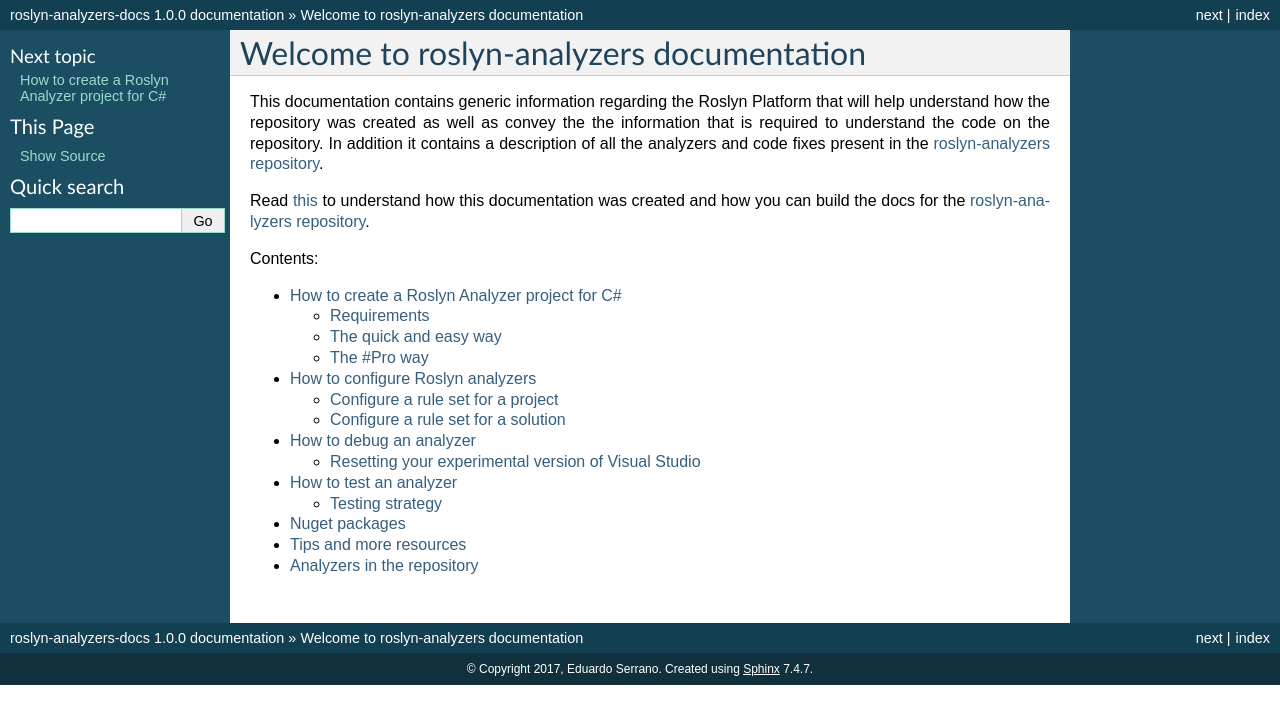
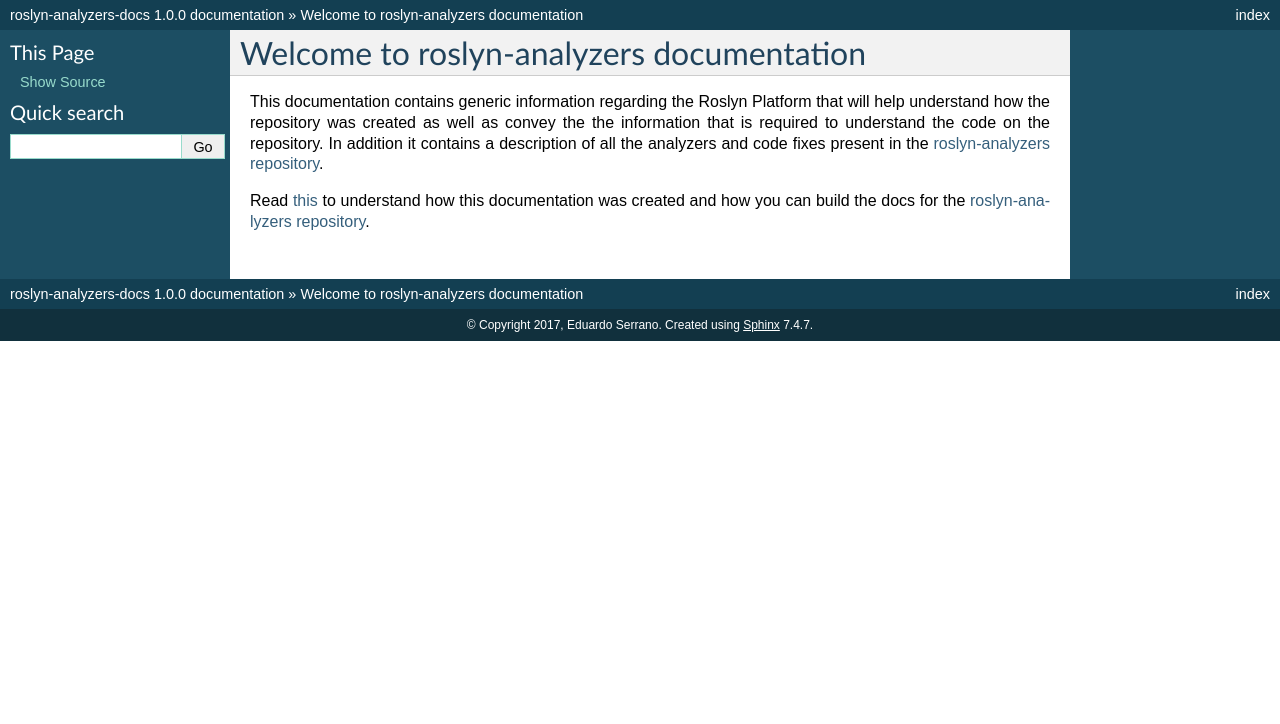
Before and after one commit to edumserrano/roslyn-analyzers, a Sphinx documentation site: the page built from Docs/source/index.rst, in a window 1280 px wide. Shown: the top 724 px of the page. Built offline with Sphinx 7.4.7, drawn with Linux system fonts in a browser that asks for light colours.

Commit message:
breaking docs to test badge

```diff
--- a/Docs/source/index.rst
+++ b/Docs/source/index.rst
@@ -9,11 +9,3 @@
 .. toctree::
    :maxdepth: 2
    :caption: Contents:
-
-   how-to-start
-   config-analyzer
-   how-to-debug
-   how-to-test
-   nuget-packages
-   tips-and-resources
-   analyzers-in-the-repo
```
